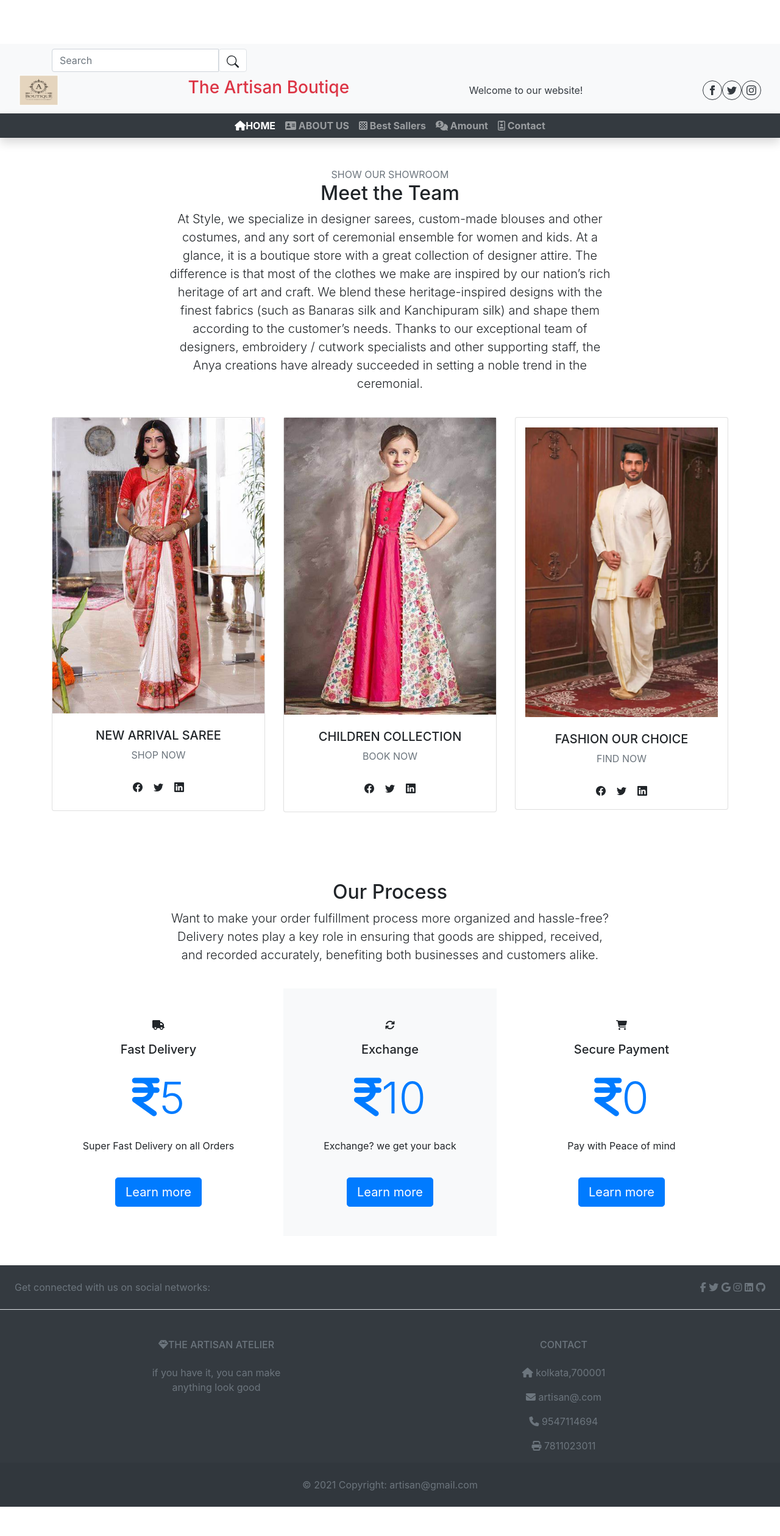
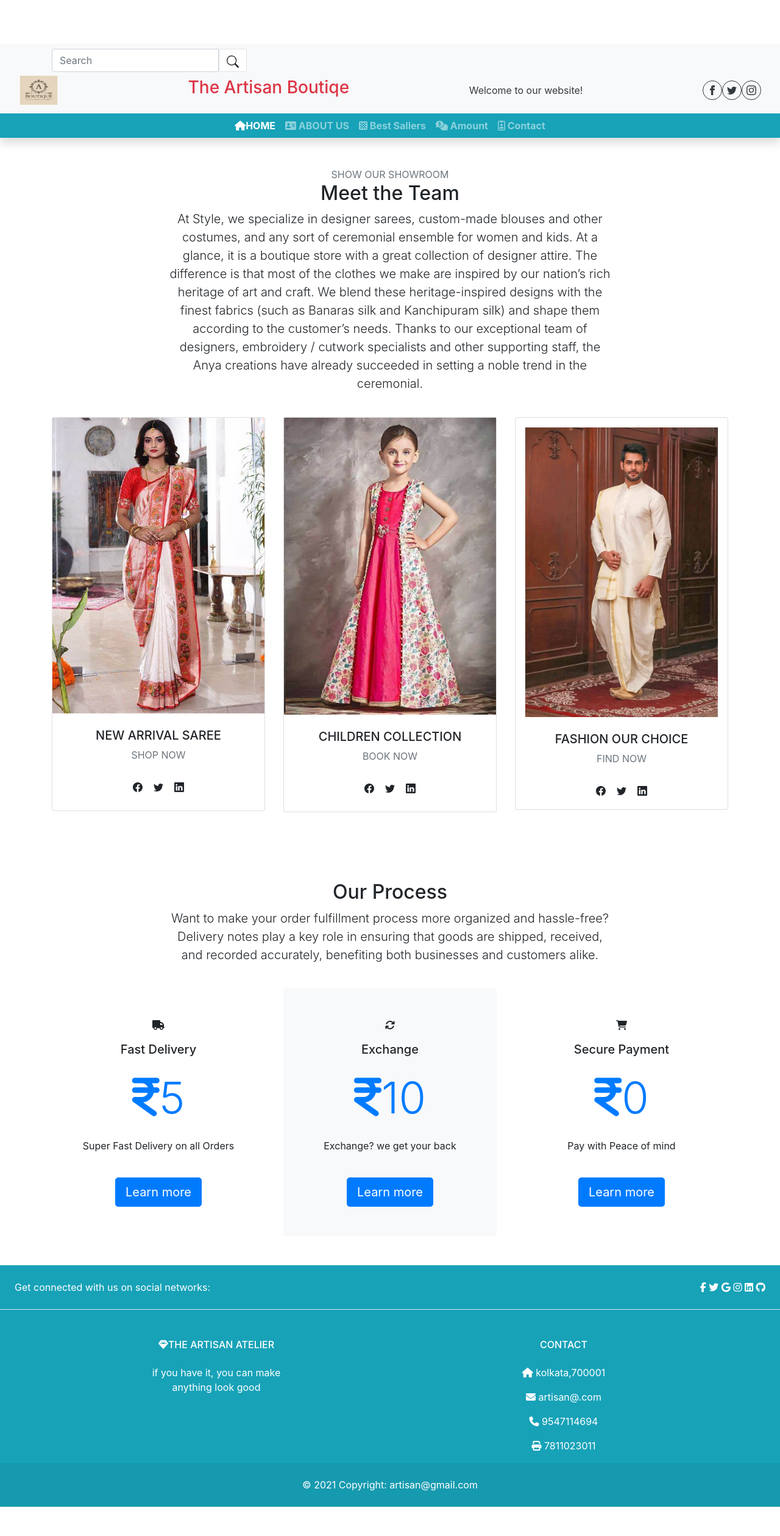
Before and after one commit to arnabg31/pro1, a PHP site: page / in a window 1280 px wide. Shown: the whole page at 61% size. Run offline with PHP 8.4, Linux system fonts and the light colour scheme; some libraries are stand-ins or nearby versions.

Commit message:
index and footer color change

```diff
--- a/footer.php
+++ b/footer.php
@@ -1,5 +1,5 @@
 <!-- Footer -->
-<footer class="text-center text-lg-start bg-dark text-muted">
+<footer class="text-center text-lg-start bg-info text-white">
   <!-- Section: Social media -->
   <section class="d-flex justify-content-center justify-content-lg-between p-4 border-bottom">
     <!-- Left -->
--- a/index.php
+++ b/index.php
@@ -70,7 +70,7 @@
 
 					</nav>
 
-    <div class="container-fluid bg-dark position-relative shadow ">
+    <div class="container-fluid bg-info position-relative shadow ">
              <nav class="navbar navbar-expand-lg navbar-dark py-5 py-lg-0 px-0  px-lg-5">
             <button type="button" class="navbar-toggler" data-toggle="collapse" data-target="#navbarCollapse">
                 <span class="navbar-toggler-icon"></span>
```
